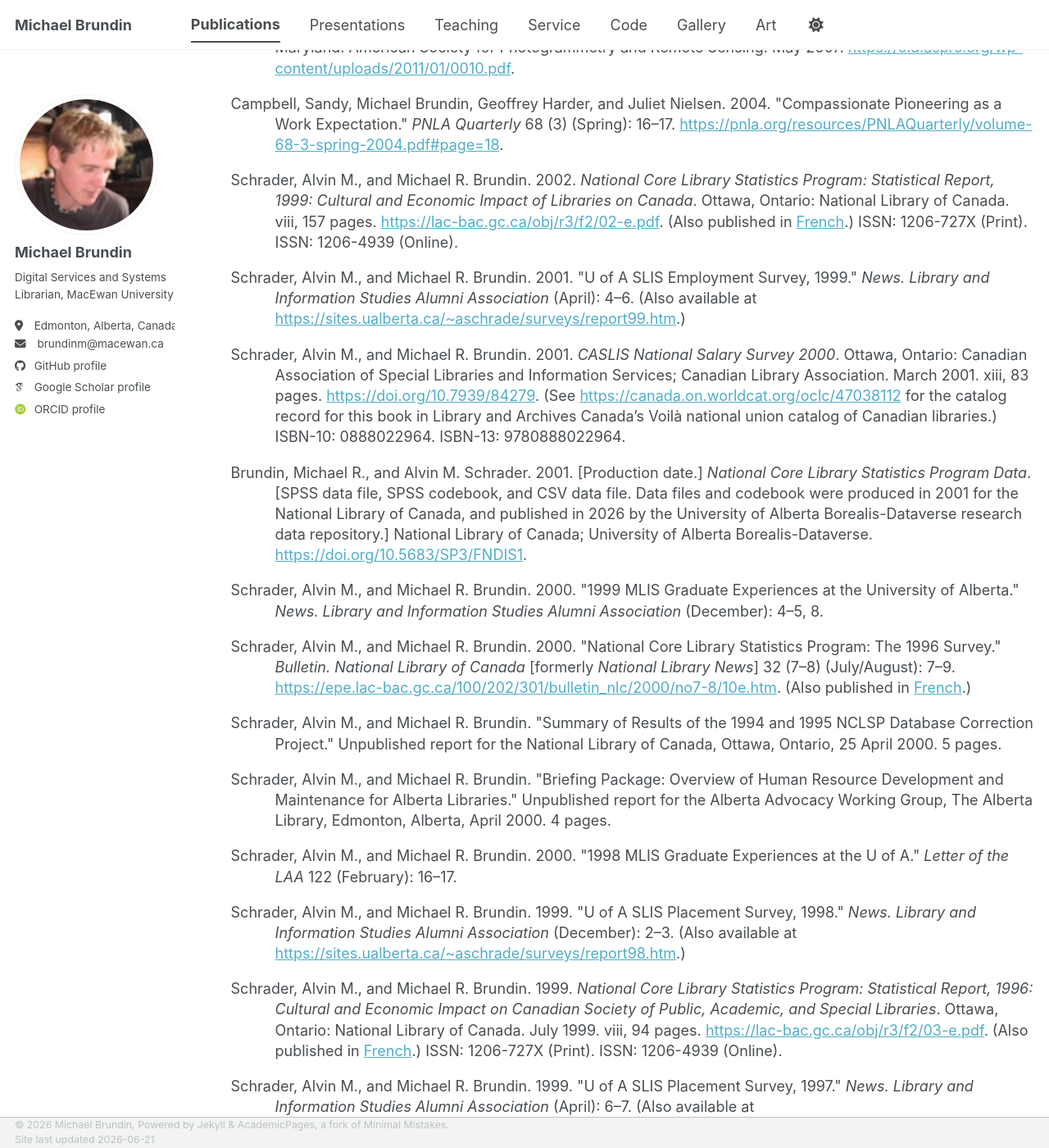
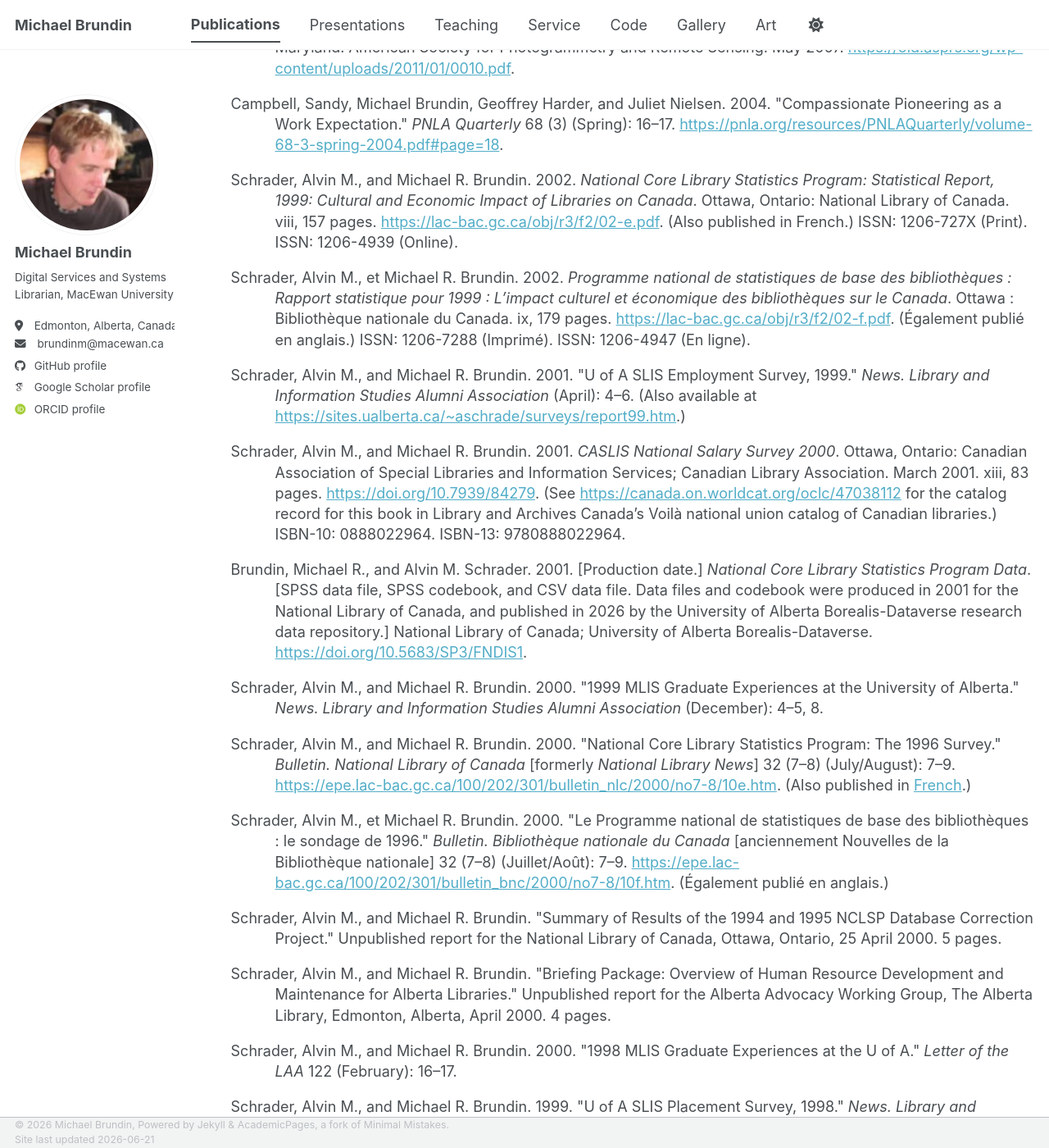
Before and after one commit to brundinm/brundinm.github.io, a Jekyll site: the page built from _pages/publications.html, in a window 1280 px wide and 1400 px high, scrolled down 2783 px. Shown: the whole window at 82% size. Built offline with Jekyll 4.4.1, drawn with Linux system fonts in a browser that asks for light colours; some web fonts are replaced; a script bundle is joined from its source files by our own code; library files that are not in the unit come from our copies; some of the changed text lies outside the part shown.

Commit message:
Update publications.html

```diff
--- a/_pages/publications.html
+++ b/_pages/publications.html
@@ -77,7 +77,10 @@ ul li {
     Campbell, Sandy, Michael Brundin, Geoffrey Harder, and Juliet Nielsen. 2004. "Compassionate Pioneering as a Work Expectation." <em>PNLA Quarterly</em> 68 (3) (Spring): 16–17. <a href="https://pnla.org/resources/PNLAQuarterly/volume-68-3-spring-2004.pdf#page=18" target="_blank">https://pnla.org/resources/PNLAQuarterly/volume-68-3-spring-2004.pdf#page=18</a>.
 </p>
 <p class="hanging-indent">
-    Schrader, Alvin M., and Michael R. Brundin. 2002. <em>National Core Library Statistics Program: Statistical Report, 1999: Cultural and Economic Impact of Libraries on Canada</em>. Ottawa, Ontario: National Library of Canada. viii, 157 pages. <a href="https://lac-bac.gc.ca/obj/r3/f2/02-e.pdf" target="_blank">https://lac-bac.gc.ca/obj/r3/f2/02-e.pdf</a>. (Also published in <a href="https://lac-bac.gc.ca/obj/r3/f2/02-f.pdf" target="_blank">French</a>.) ISSN: 1206-727X (Print). ISSN: 1206-4939 (Online).
+    Schrader, Alvin M., and Michael R. Brundin. 2002. <em>National Core Library Statistics Program: Statistical Report, 1999: Cultural and Economic Impact of Libraries on Canada</em>. Ottawa, Ontario: National Library of Canada. viii, 157 pages. <a href="https://lac-bac.gc.ca/obj/r3/f2/02-e.pdf" target="_blank">https://lac-bac.gc.ca/obj/r3/f2/02-e.pdf</a>. (Also published in French.) ISSN: 1206-727X (Print). ISSN: 1206-4939 (Online).
+</p>
+<p class="hanging-indent">
+    Schrader, Alvin M., et Michael R. Brundin. 2002. <em>Programme national de statistiques de base des bibliothèques : Rapport statistique pour 1999 : L’impact culturel et économique des bibliothèques sur le Canada</em>. Ottawa : Bibliothèque nationale du Canada. ix, 179 pages. <a href="https://lac-bac.gc.ca/obj/r3/f2/02-f.pdf" target="_blank">https://lac-bac.gc.ca/obj/r3/f2/02-f.pdf</a>. (Également publié en anglais.) ISSN: 1206-7288 (Imprimé). ISSN: 1206-4947 (En ligne).
 </p>
 <p class="hanging-indent">
     Schrader, Alvin M., and Michael R. Brundin. 2001. "U of A SLIS Employment Survey, 1999." <em>News. Library and Information Studies Alumni Association</em> (April): 4–6. (Also available at <a href="https://sites.ualberta.ca/~aschrade/surveys/report99.htm" target="_blank">https://sites.ualberta.ca/~aschrade/surveys/report99.htm</a>.)
@@ -95,6 +98,9 @@ ul li {
     Schrader, Alvin M., and Michael R. Brundin. 2000. "National Core Library Statistics Program: The 1996 Survey." <em>Bulletin. National Library of Canada</em> [formerly <em>National Library News</em>] 32 (7–8) (July/August): 7–9. <a href="https://epe.lac-bac.gc.ca/100/202/301/bulletin_nlc/2000/no7-8/10e.htm" target="_blank">https://epe.lac-bac.gc.ca/100/202/301/bulletin_nlc/2000/no7-8/10e.htm</a>. (Also published in <a href="https://epe.lac-bac.gc.ca/100/202/301/bulletin_bnc/2000/no7-8/10f.htm" target="_blank">French</a>.)
 </p>
 <p class="hanging-indent">
+    Schrader, Alvin M., et Michael R. Brundin. 2000. "Le Programme national de statistiques de base des bibliothèques : le sondage de 1996." <em>Bulletin. Bibliothèque nationale du Canada</em> [anciennement Nouvelles de la Bibliothèque nationale] 32 (7–8) (Juillet/Août): 7–9. <a href="https://epe.lac-bac.gc.ca/100/202/301/bulletin_bnc/2000/no7-8/10f.htm" target="_blank">https://epe.lac-bac.gc.ca/100/202/301/bulletin_bnc/2000/no7-8/10f.htm</a>. (Également publié en anglais.)
+</p>
+<p class="hanging-indent">
     Schrader, Alvin M., and Michael R. Brundin. "Summary of Results of the 1994 and 1995 NCLSP Database Correction Project." Unpublished report for the National Library of Canada, Ottawa, Ontario, 25 April 2000. 5 pages.
 </p>
 <p class="hanging-indent">
@@ -110,5 +116,8 @@ ul li {
     Schrader, Alvin M., and Michael R. Brundin. 1999. <em>National Core Library Statistics Program: Statistical Report, 1996: Cultural and Economic Impact on Canadian Society of Public, Academic, and Special Libraries</em>. Ottawa, Ontario: National Library of Canada. July 1999. viii, 94 pages. <a href="https://lac-bac.gc.ca/obj/r3/f2/03-e.pdf" target="_blank">https://lac-bac.gc.ca/obj/r3/f2/03-e.pdf</a>. (Also published in <a href="https://lac-bac.gc.ca/obj/r3/f2/03-f.pdf" target="_blank">French</a>.) ISSN: 1206-727X (Print). ISSN: 1206-4939 (Online).
 </p>
 <p class="hanging-indent">
+    Schrader, Alvin M., et Michael R. Brundin. 1999. <em>Programme national de statistiques de base des bibliothèques pour l’année 1996 : L’impact culturel et économique des bibliothèques publiques, universitaires et spécialisées sur la société canadienne</em>. Ottawa : Bibliothèque nationale du Canada. Juillet 1999. viii, 112 pages. <a href="https://lac-bac.gc.ca/obj/r3/f2/03-f.pdf" target="_blank">https://lac-bac.gc.ca/obj/r3/f2/03-f.pdf</a>. (Également publié en anglais.) ISSN: 1206-7288 (Imprimé). ISSN: 1206-4947 (En ligne).
+</p>
+<p class="hanging-indent">
     Schrader, Alvin M., and Michael R. Brundin. 1999. "U of A SLIS Placement Survey, 1997." <em>News. Library and Information Studies Alumni Association</em> (April): 6–7. (Also available at <a href="https://sites.ualberta.ca/~aschrade/surveys/report97.htm" target="_blank">https://sites.ualberta.ca/~aschrade/surveys/report97.htm</a>.)
 </p>
```
